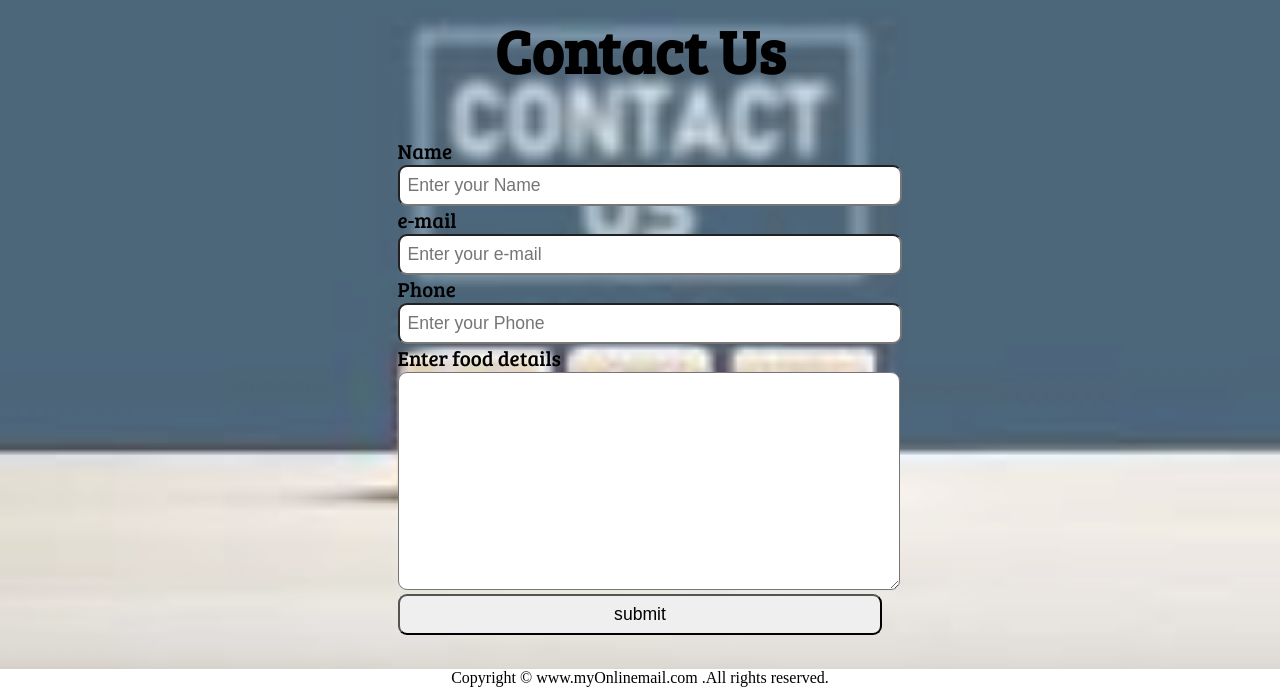
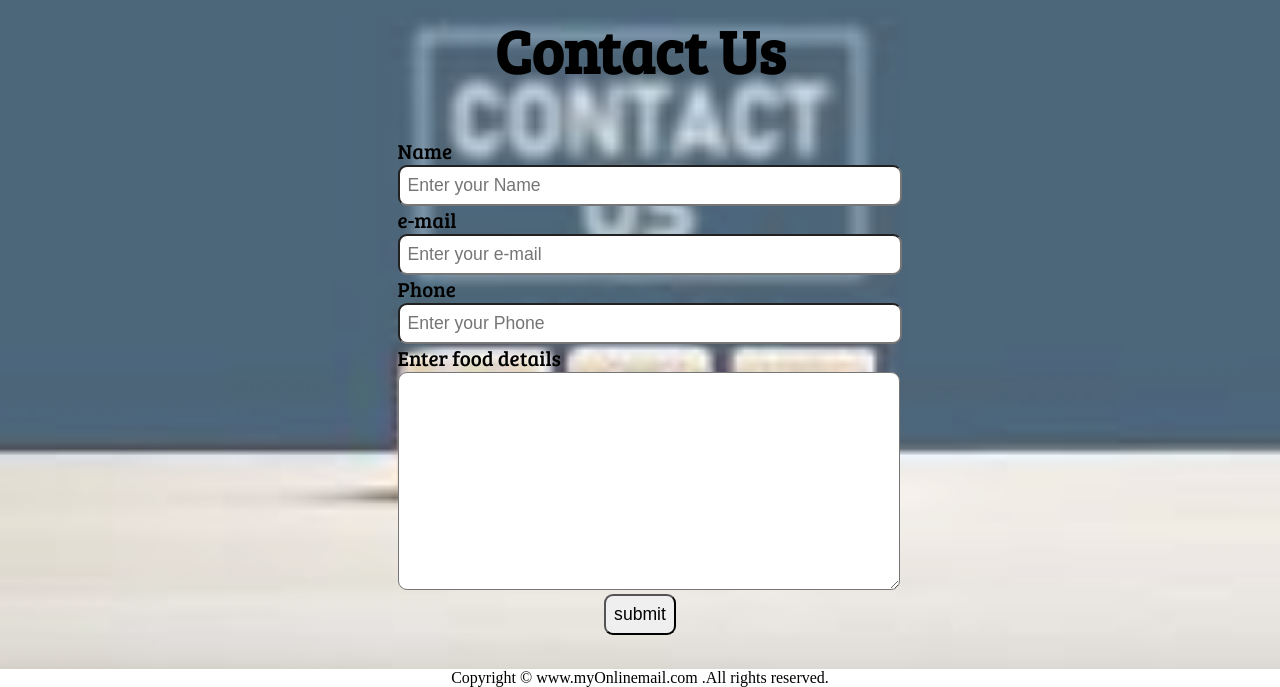
Before and after one commit to Rudraprasad-Mohapatra/Foodordering_website, a plain HTML site: page index.html in a window 1280 px wide. Shown: the part 1724-2411 px from the top of the page. Drawn offline with Linux system fonts and the light colour scheme.

Commit message:
5th commit for submit button

```diff
--- a/index.html
+++ b/index.html
@@ -87,7 +87,7 @@
     <section id="contact">
         <h1 class="h-primary center">Contact Us</h1>
         <div id="contact-box">
-            <form action="">
+            <form action="index.html">
                 <div class="form-group">
                     <label for="name">Name</label>
                     <input type="text" name="name" id="name" placeholder="Enter your Name">
@@ -105,13 +105,9 @@
                         <label for="message">Enter food details</label>
                         <textarea name="message" id="message" cols="30" rows="10"></textarea>
                     </div>
+                    <div><input type="submit" name="submit" id="submit" placeholder="submit" value="submit" style="width: auto;display: block; margin:auto"></div>
+                </div>
 
-                    <div>
-                        <input type="submit" name="submit" id="submit" placeholder="submit" value="submit">
-                    </div>
-
-
-                </div>
             </form>
         </div>
     </section>
```
